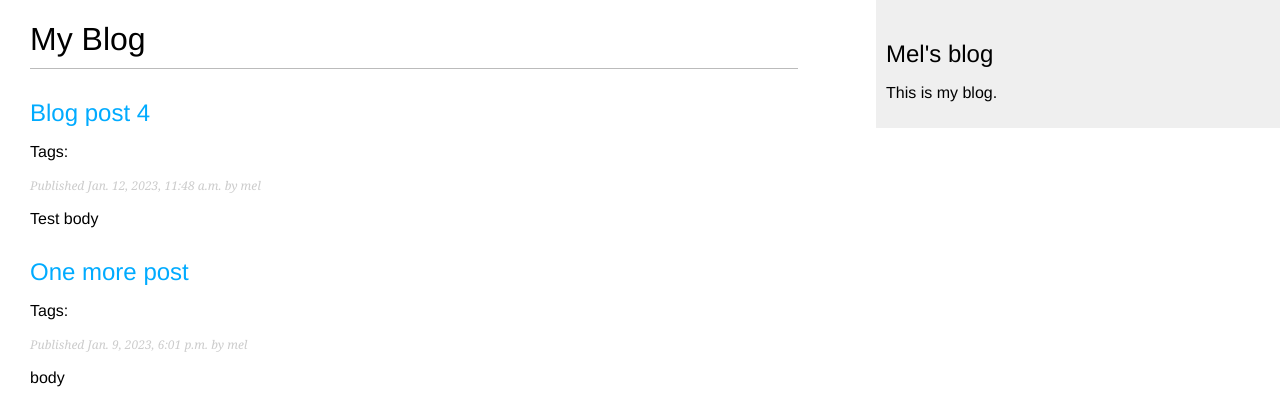
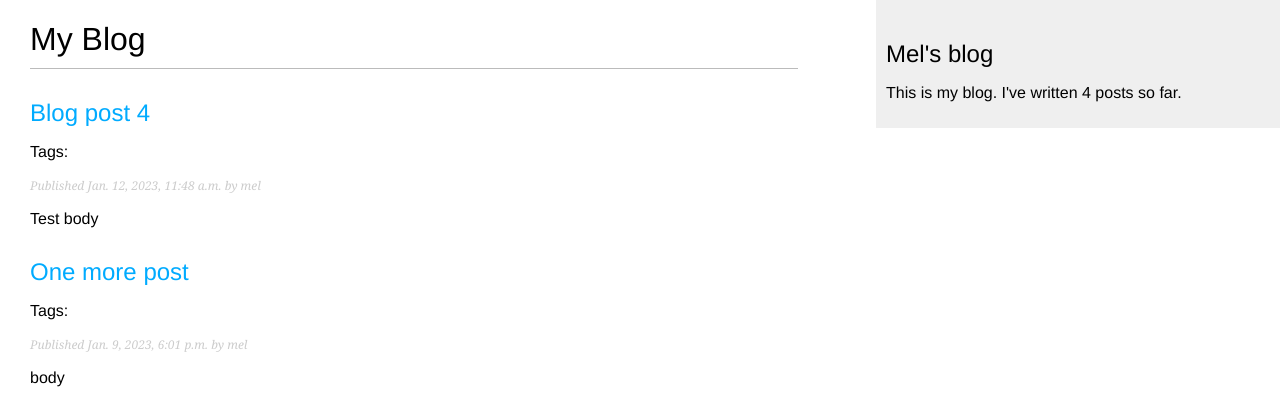
Before and after one commit to mel-kv/mel_blog, a Django app: page /blog/ in a window 1280 px wide. Shown: the top 417 px of the page. Run offline with Django 4.2, Linux system fonts and the light colour scheme; data comes from the database, SQL or seed files in the repository; parts of the project's set-up code (start-up, migrations or seed data) failed here and were passed over.

Commit message:
total_posts custom simple tag

```diff
--- a/mel_blog/blog/templates/base.html
+++ b/mel_blog/blog/templates/base.html
@@ -1,4 +1,5 @@
 {% load static %}
+{% load blog_tags %}
 <!DOCTYPE html>
 <html lang="en">
 
@@ -15,7 +16,11 @@
 
   <div id="sidebar">
     <h2>Mel's blog</h2>
-    <p>This is my blog.</p>
+    <p>
+        This is my blog.
+        I've written {% total_posts %} posts so far.
+    </p>
+
   </div>
 
 </body>
--- /dev/null
+++ b/mel_blog/blog/templatetags/blog_tags.py
@@ -0,0 +1,9 @@
+from django import template
+from ..models import Post
+
+register = template.Library()
+
+
+@register.simple_tag
+def total_posts():
+    return Post.published.count()
```
Also changed, not shown: mel_blog/blog/templatetags/__init__.py (added).
